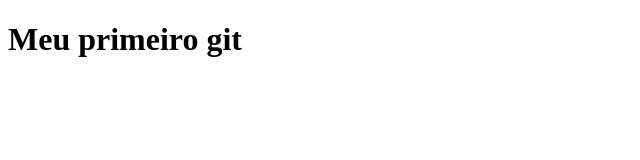
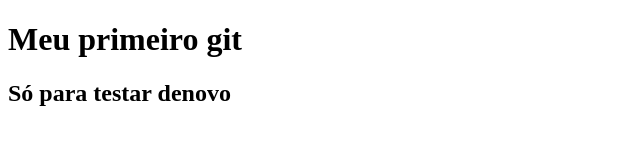
Before and after one commit to GabrieldosS/Aula-de-APW-, a plain HTML site: page index.html in a window 1280 px wide. Shown: the whole page, without its empty margins (0-640 px from the left). Drawn offline with Linux system fonts and the light colour scheme.

Commit message:
Segundo commit  com index.html alterado

```diff
--- a/index.html
+++ b/index.html
@@ -8,5 +8,7 @@
 
 <h1>Meu primeiro git</h1>
 
+<h2>Só para testar denovo</h2>
+
 </body>
 </html>
```
